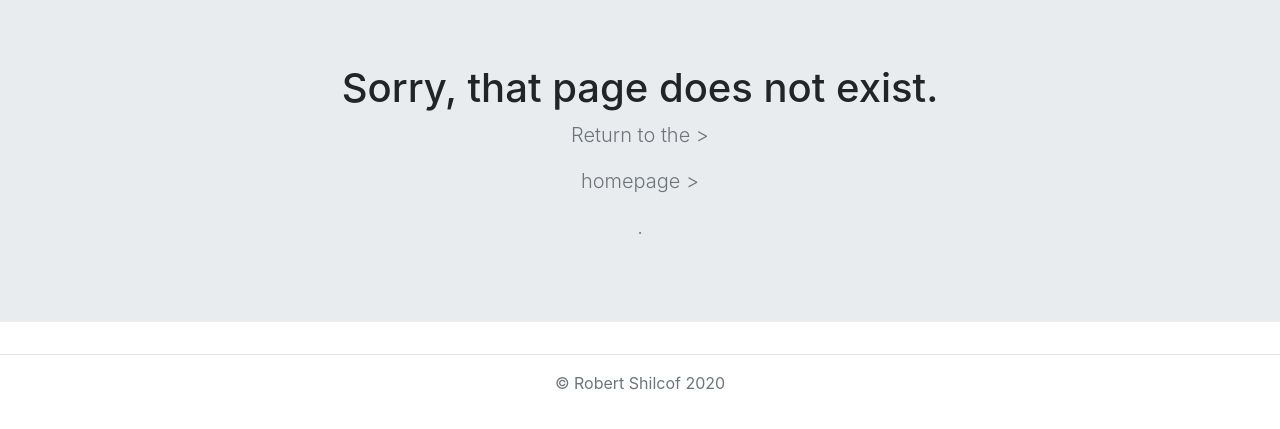
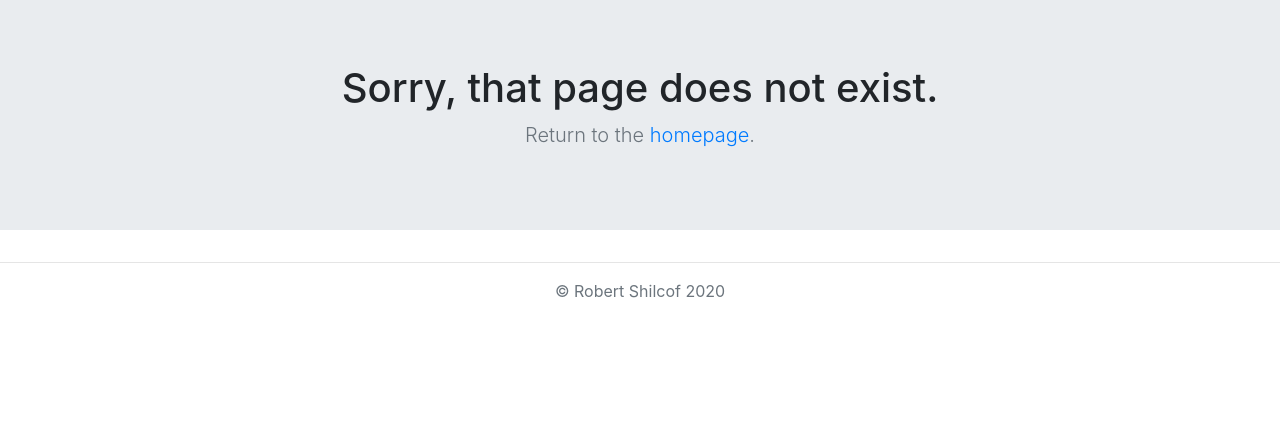
Before and after one commit to Shilcof/portfolio-project, a Django app: template jobs/templates/404.html in a window 1280 px wide. Shown: the part 56-485 px from the top of the page. Run offline with Django 3.2, Linux system fonts and the light colour scheme; the template is opened without the code that fills it, so the values that code supplies are empty; some libraries are stand-ins or nearby versions.

Commit message:
404 edit VII

```diff
--- a/jobs/templates/404.html
+++ b/jobs/templates/404.html
@@ -6,7 +6,7 @@
   <section class="jumbotron jumbotron-fluid text-center">
     <div class="container">
       <h1>Sorry, that page does not exist.</h1>
-      <p class="lead text-muted">Return to the ></p><a href="{% url 'home' %}"><p class="lead text-muted">homepage ></p></a><p class="lead text-muted">.</p>
+      <p class="lead text-muted">Return to the <a href="{% url 'home' %}">homepage</a>.</p>
     </div>
   </section>
 
```
